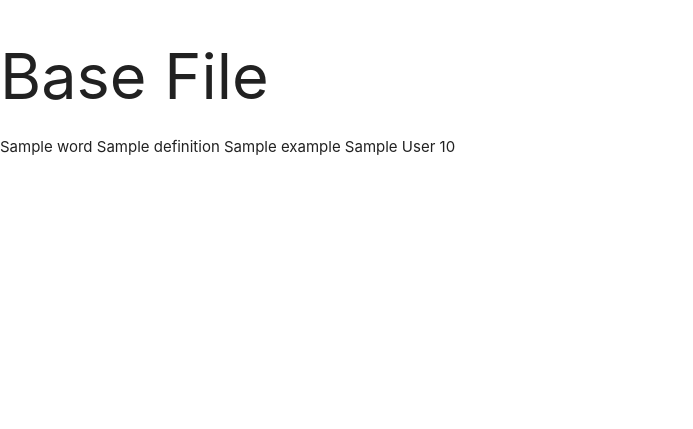
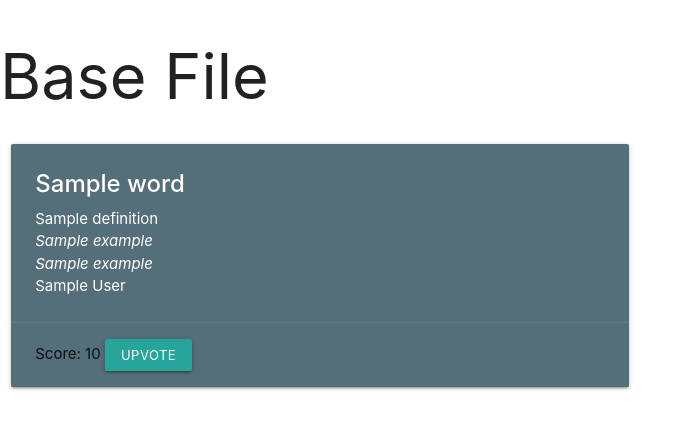
Before and after one commit to albenakr/berlin-dictionary, a Flask app: page / in a window 1280 px wide. Shown: the top 429 px of the page, without its empty margins (0-693 px from the left). Run offline with Flask 2, Linux system fonts and the light colour scheme; a database or web service that is not in the repository returns one stand-in record (values such as "Sample title"); some libraries are stand-ins or nearby versions.

Commit message:
Linked Words from Database to an html Card to display on Home page

```diff
--- a/templates/words.html
+++ b/templates/words.html
@@ -1,12 +1,26 @@
 {% extends 'base.html' %}
 {% block content %}
 
-    {% for word in words %}
-    {{ word.word }}
-    {{ word.definition }}
-    {{ word.example }}
-    {{ word.author }}
-    {{ word.score }}
-    {% endfor %}
+{% for word in words %}
+
+<div class="row">
+	<div class="col s12 m6">
+		<div class="card blue-grey darken-1">
+			<div class="card-content white-text">
+				<span class="card-title"><strong>{{ word.word }}</strong></span>
+				<p>{{ word.definition }}</p>
+				<p><em>{{ word.example[0] }}</em></p>
+				<p><em>{{ word.example[1] }}</em></p>
+
+				<p>{{ word.author }}</p>
+			</div>
+			<div class="card-action">
+				<h7>Score: {{ word.score }} </h7>
+				<a class="waves-effect waves-light btn-small">Upvote</a>
+			</div>
+		</div>
+	</div>
+</div>
+{% endfor %}
 
 {% endblock %}
```
